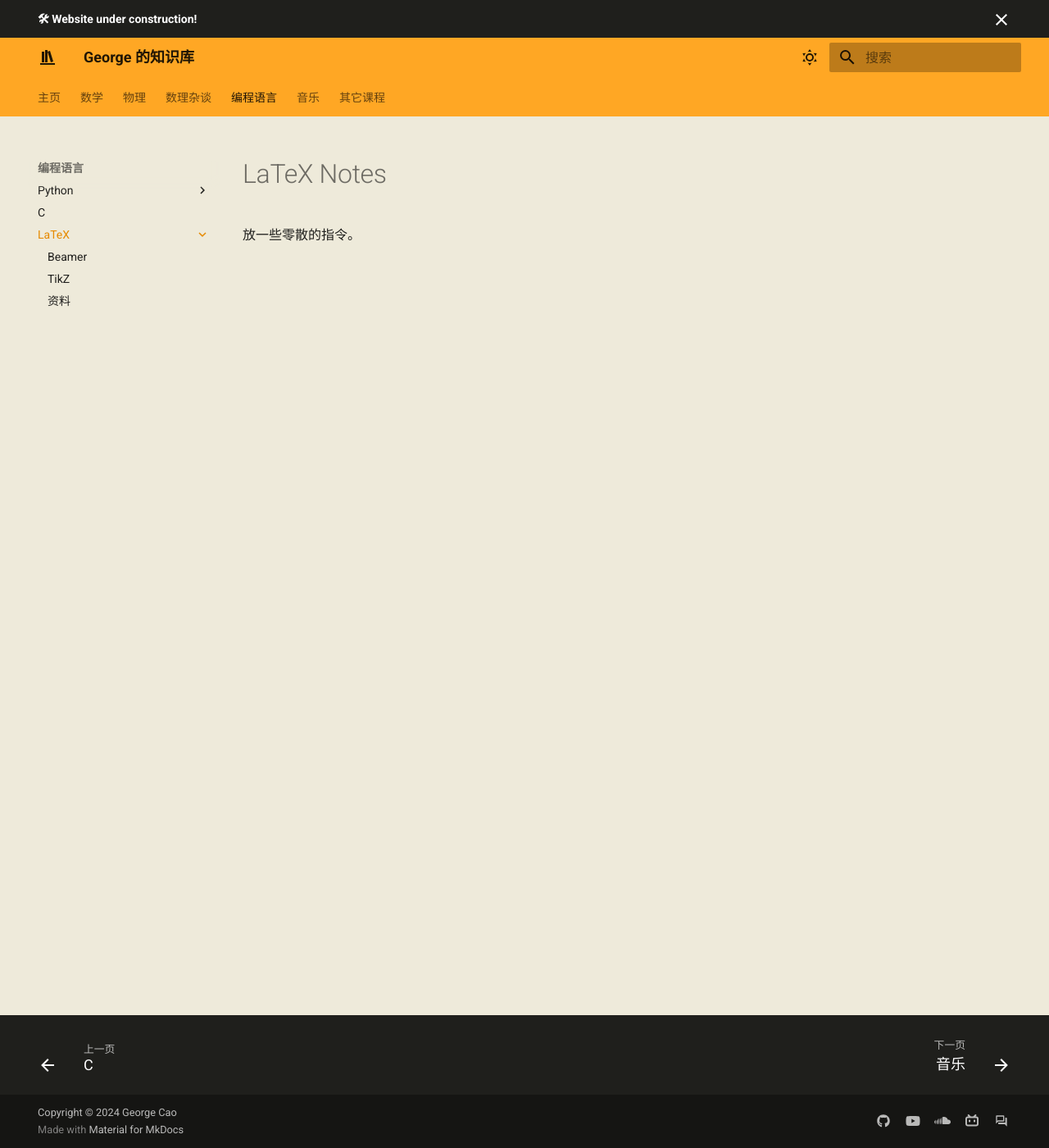
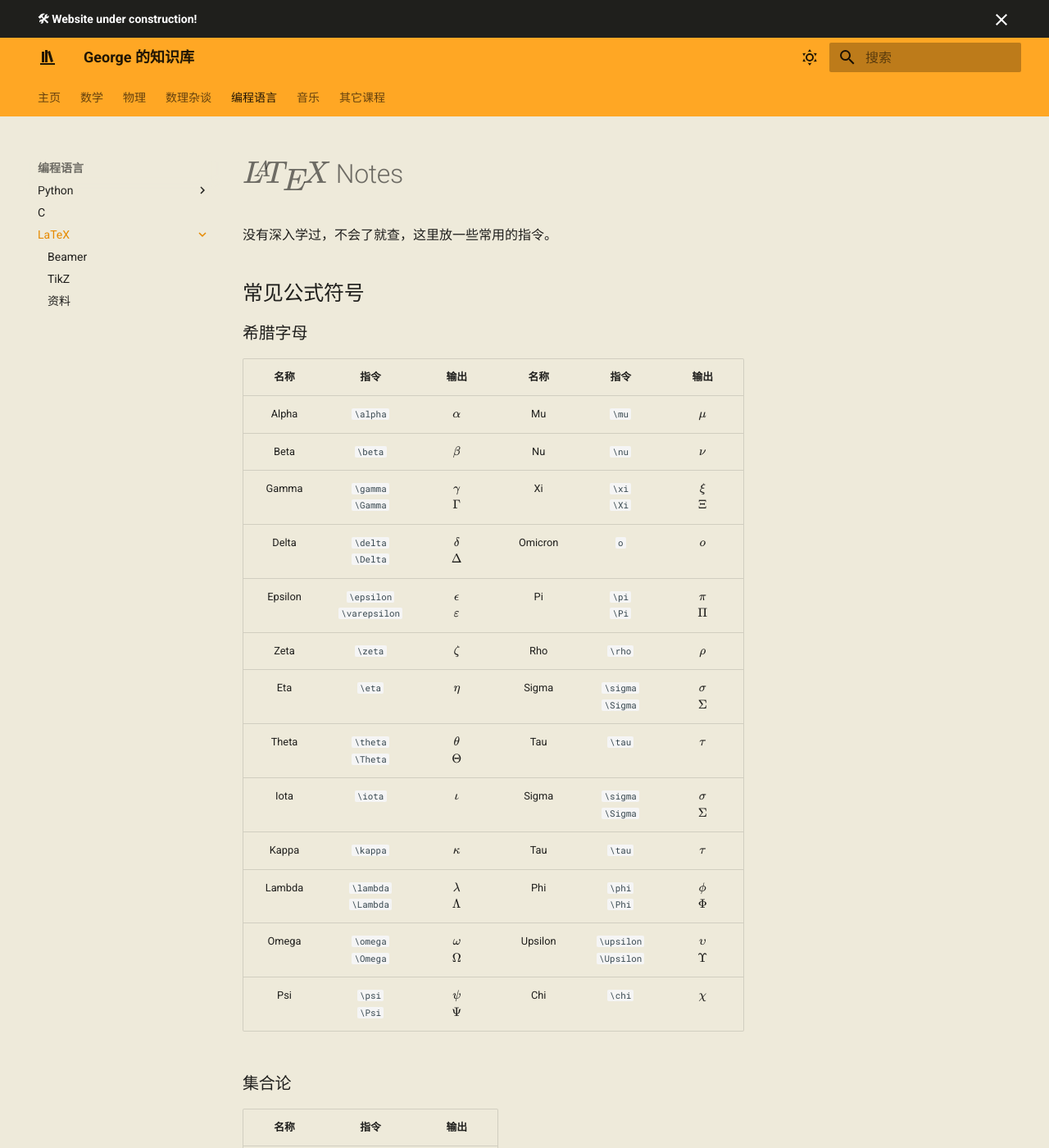
Before and after one commit to GeorgeC6/Notes, an MkDocs documentation site: the page built from docs/Prog-lang/LaTeX/index.md, in a window 1280 px wide and 1400 px high. Shown: the whole window at 82% size. Built offline with MkDocs 1.6.1 and Material for MkDocs 9.7.7, drawn with Linux system fonts in a browser that asks for light colours; comment, search, counter and statistics services are not loaded; some of the changed text lies outside the part shown.

```diff
--- a/docs/Prog-lang/LaTeX/index.md
+++ b/docs/Prog-lang/LaTeX/index.md
@@ -1,3 +1,51 @@
-# LaTeX Notes
+# $\LaTeX$ Notes
 
-放一些零散的指令。
+没有深入学过，不会了就查，这里放一些常用的指令。
+
+## 常见公式符号
+
+### 希腊字母
+
+| 名称 | 指令 | 输出 | 名称 | 指令 | 输出 |
+| :--: | :---: | :---: | :--: | :---: | :---: |
+| Alpha | `\alpha` | $\alpha$ | Mu | `\mu` | $\mu$ |
+| Beta | `\beta` | $\beta$ | Nu | `\nu` | $\nu$ |
+| Gamma | `\gamma`<br>`\Gamma` | $\gamma$<br>$\Gamma$ | Xi | `\xi`<br>`\Xi` | $\xi$<br>$\Xi$ |
+| Delta | `\delta`<br>`\Delta` | $\delta$<br>$\Delta$ | Omicron | `o` | $o$ |
+| Epsilon | `\epsilon`<br>`\varepsilon` | $\epsilon$<br>$\varepsilon$ | Pi | `\pi`<br>`\Pi` | $\pi$<br>$\Pi$ |
+| Zeta | `\zeta` | $\zeta$ | Rho | `\rho` | $\rho$ |
+| Eta | `\eta` | $\eta$ | Sigma | `\sigma`<br>`\Sigma` | $\sigma$<br>$\Sigma$ |
+| Theta | `\theta`<br>`\Theta` | $\theta$<br>$\Theta$ | Tau | `\tau` | $\tau$ |
+| Iota | `\iota` | $\iota$ | Sigma | `\sigma`<br>`\Sigma` | $\sigma$<br>$\Sigma$ |
+| Kappa | `\kappa` | $\kappa$ | Tau | `\tau` | $\tau$ |
+| Lambda | `\lambda`<br>`\Lambda` | $\lambda$<br>$\Lambda$ | Phi | `\phi`<br>`\Phi` | $\phi$<br>$\Phi$ |
+| Omega | `\omega`<br>`\Omega` | $\omega$<br>$\Omega$ | Upsilon | `\upsilon`<br>`\Upsilon` | $\upsilon$<br>$\Upsilon$ |
+| Psi | `\psi`<br>`\Psi` | $\psi$<br>$\Psi$ | Chi | `\chi` | $\chi$ |
+
+### 集合论
+
+| 名称 | 指令 | 输出 |
+| :--: | :---: | :---: |
+| 空集 | `\emptyset`<br>`\varnothing` | $\emptyset$<br>$\varnothing$ |
+| 并集 | `\cup` | $\cup$ |
+| 交集 | `\cap` | $\cap$ |
+| 子集 | `\subset` | $\subset$ |
+| 包含 | `\supset` | $\supset$ |
+| 真子集 | `\subsetneq` | $\subsetneq$ |
+| 真包含 | `\supsetneq` | $\supsetneq$ |
+| 自然数集 | `\mathbb{N}` | $\mathbb{N}$ |
+| 整数集 | `\mathbb{Z}` | $\mathbb{Z}$ |
+| 有理数集 | `\mathbb{Q}` | $\mathbb{Q}$ |
+| 实数集 | `\mathbb{R}` | $\mathbb{R}$ |
+| 复数集 | `\mathbb{C}` | $\mathbb{C}$ |
+
+### 逻辑运算
+
+| 名称 | 指令 | 输出 |
+| :--: | :---: | :---: |
+| 与 | `\land` | $\land$ |
+| 或 | `\lor` | $\lor$ |
+| 非 | `\lnot` | $\lnot$ |
+| 蕴含 | `\to` | $\to$ |
+| 等价 | `\leftrightarrow` | $\leftrightarrow$ |
+| 充要 | `\iff` | $\iff$ |
--- a/mkdocs.yml
+++ b/mkdocs.yml
@@ -126,7 +126,7 @@
       page_check_metadata: comment
 
 extra_javascript:
-  - https://polyfill.io/v3/polyfill.min.js?features=es6
+  # - https://polyfill.io/v3/polyfill.min.js?features=es6
   - https://cdn.jsdelivr.net/npm/mathjax@3/es5/tex-chtml.js   # MathJax 3
 
 extra_css:
```
Also changed, not shown: docs/Others/Stat & Data/Lec 10.md (added, +105 -0 lines), docs/Others/Stat & Data/Lec 9.md (+9 -1 lines), docs/Others/Stat & Data/index.md (+1 -0 lines), docs/Prog-lang/LaTeX/TikZ/index.md (added, +1 -0 lines), docs/javascripts/mathjax-config.js (renamed from docs/javascripts/mathjax.js), 2 other files.
